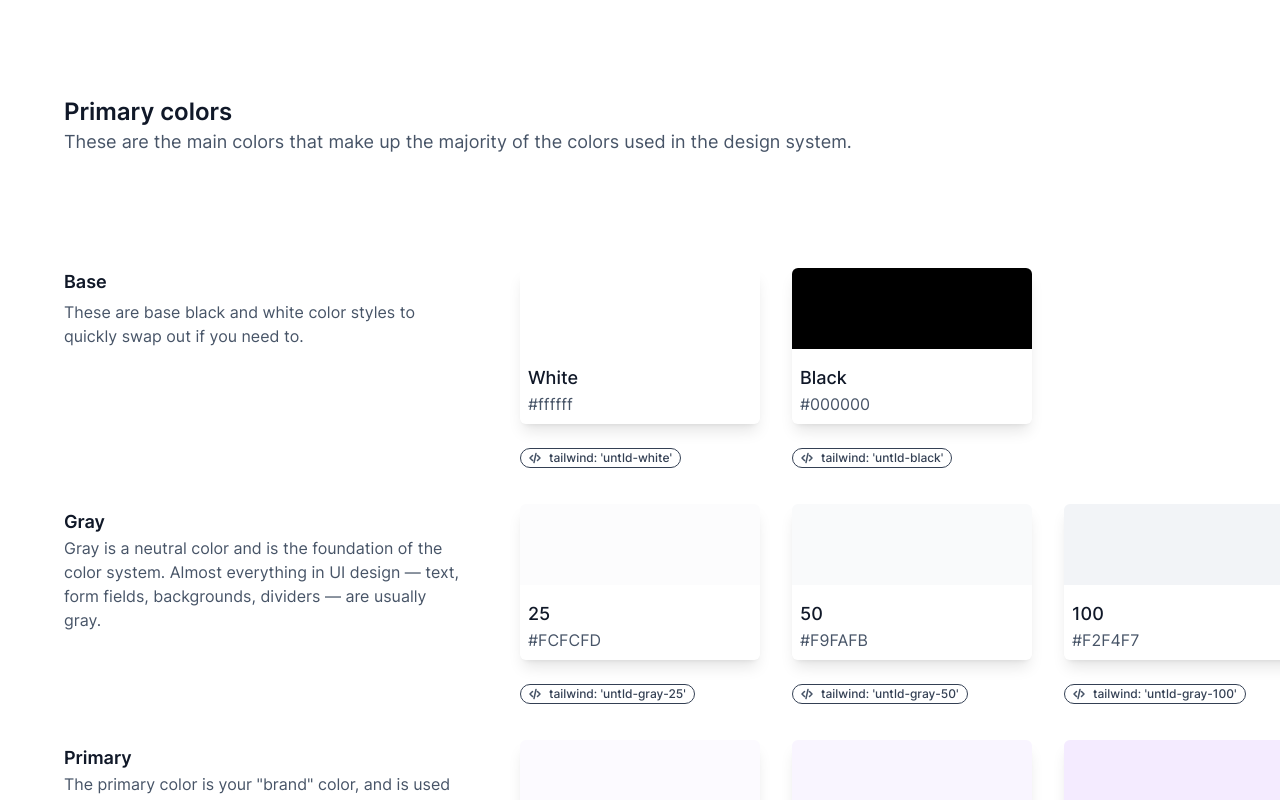
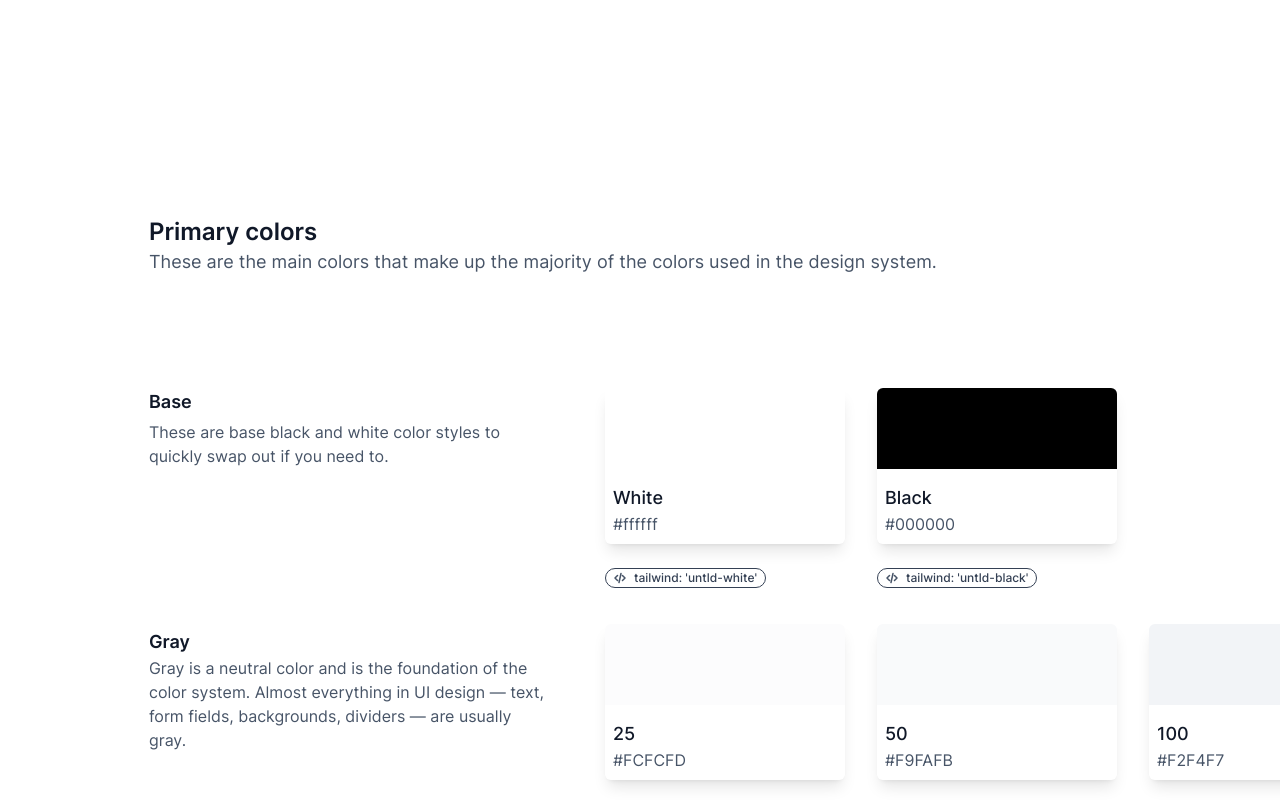
Before and after one commit to benjaminpreiss/untitled-ui-components, a SvelteKit app: page /colors in a window 1280 px wide. Shown: the top 800 px of the page. Built offline with nearby package versions, Linux system fonts and the light colour scheme.

Commit message:
Adjust similiar distance as typography page

```diff
--- a/src/routes/colors/+page.svelte
+++ b/src/routes/colors/+page.svelte
@@ -183,7 +183,7 @@
 </script>
 
 {#if browser}
-	<div class="h-full min-h-[100vh] pl-16 w-full overflow-hidden py-12">
+	<div class="h-full pl-[9.31rem] w-full overflow-hidden py-[10.5rem]">
 		<div
 			use:animationObserver={{
 				animation: 'animate-fadeInSlow',
```
